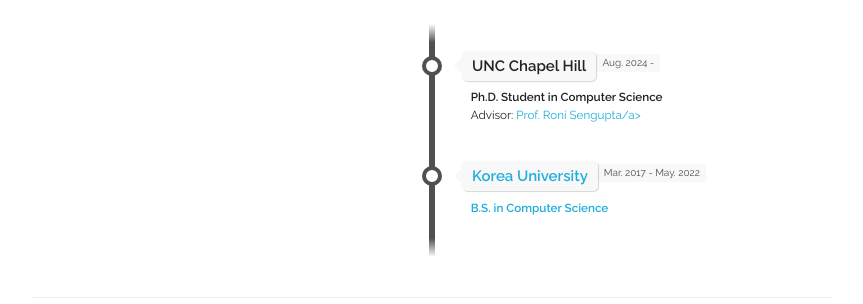
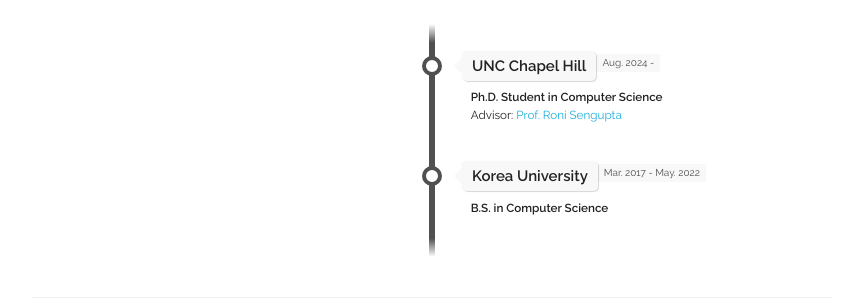
Before and after one commit to chedgekorea/chedgekorea.github.io, a Jekyll site: the page built from index.html, in a window 1280 px wide. Shown: the part 1791-2095 px from the top of the page, without its empty margins (208-1071 px from the left). Built offline with Jekyll 4.4.1, drawn with Linux system fonts in a browser that asks for light colours; some web fonts are replaced.

Commit message:
Update experience.yaml

```diff
--- a/_data/experience.yaml
+++ b/_data/experience.yaml
@@ -2,7 +2,7 @@
 - place: "UNC Chapel Hill"
   time: "Aug. 2024 - "
   title: "Ph.D. Student in Computer Science"
-  subtitle: "Advisor: <a href='https://www.cs.unc.edu/~ronisen/'  style='text-decoration: none;'>Prof. Roni Sengupta/a>"
+  subtitle: "Advisor: <a href='https://www.cs.unc.edu/~ronisen/'  style='text-decoration: none;'>Prof. Roni Sengupta</a>"
   category: "school"
 
 - place: "Korea University"
```
